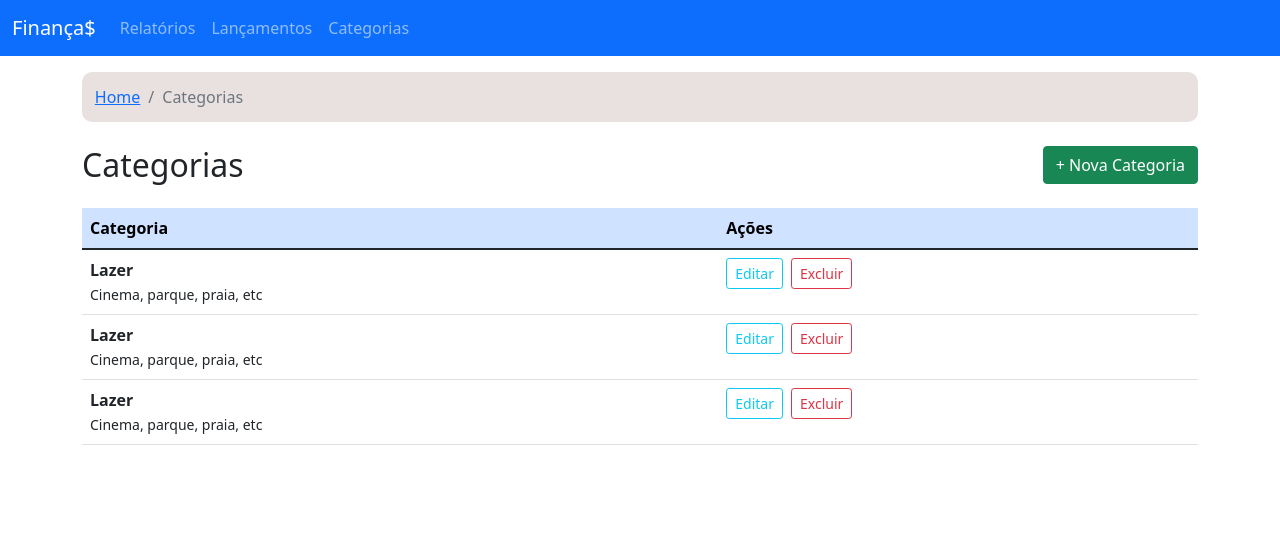
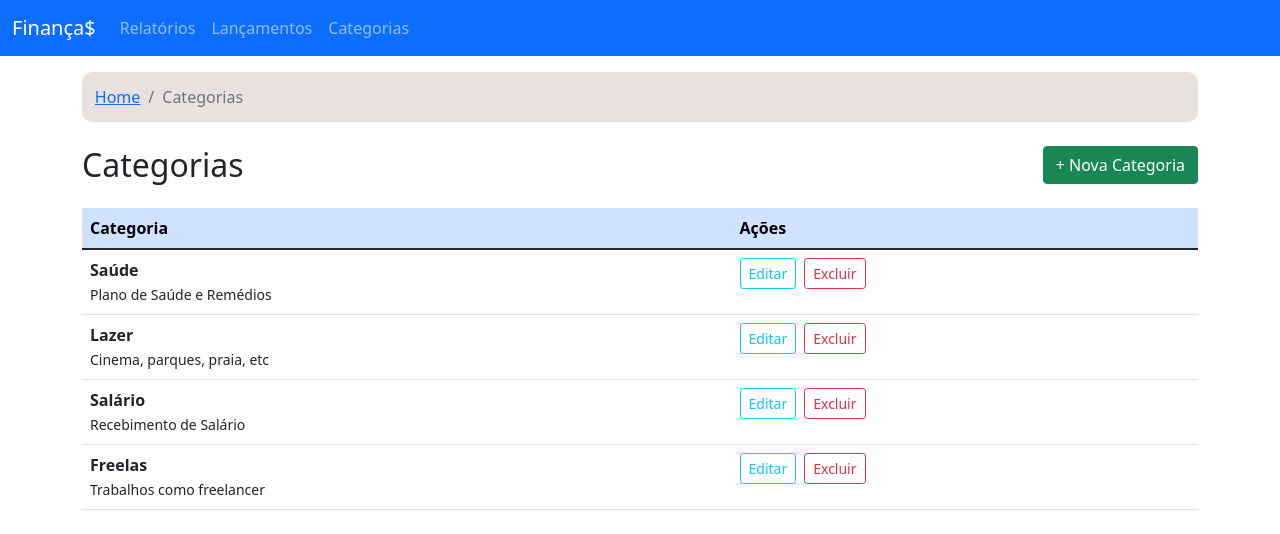
Before and after one commit to Diegobuenodesouza/crud-master-detail, an Angular app: page / in a window 1280 px wide. Shown: the top 534 px of the page. Built offline with nearby package versions, Linux system fonts and the light colour scheme; data requests are answered from the project's data file.

Commit message:
Adiciona metodos component-lista

```diff
--- a/db.json
+++ b/db.json
@@ -1,9 +1,24 @@
 {
-  "categorias":  [
-    { "id": 1, "nome": "Moradia", "descricao": "Pagamentos de Contas da Casa" },
-    { "id": 2, "nome": "Saúde", "descricao": "Plano de Saúde e Remédios" },
-    { "id": 3, "nome": "Lazer", "descricao": "Cinea, parques, praia, etc" },
-    { "id": 4, "nome": "Salário", "descricao": "Recebimento de Salário" },
-    { "id": 5, "nome": "Freelas", "descricao": "Trabalhos como freelancer" }
+  "categorias": [
+    {
+      "id": 2,
+      "nome": "Saúde",
+      "descricao": "Plano de Saúde e Remédios"
+    },
+    {
+      "id": 3,
+      "nome": "Lazer",
+      "descricao": "Cinema, parques, praia, etc"
+    },
+    {
+      "id": 4,
+      "nome": "Salário",
+      "descricao": "Recebimento de Salário"
+    },
+    {
+      "id": 5,
+      "nome": "Freelas",
+      "descricao": "Trabalhos como freelancer"
+    }
   ]
 }
--- a/src/app/app.module.ts
+++ b/src/app/app.module.ts
@@ -1,6 +1,6 @@
+import { HttpClientModule } from '@angular/common/http';
 import { NgModule } from '@angular/core';
 import { BrowserModule } from '@angular/platform-browser';
-import { HttpClientModule } from "@angular/common/http";
 
 import { AppRoutingModule } from './app-routing.module';
 import { AppComponent } from './app.component';
--- a/src/app/pages/categorias/categoria-lista/categoria-lista.component.html
+++ b/src/app/pages/categorias/categoria-lista/categoria-lista.component.html
@@ -24,35 +24,16 @@
     </tr>
   </thead>
   <tbody>
-    <tr>
-      <td><strong>Lazer</strong>
+    <tr *ngFor="let categoria of listaCategoria">
+      <td><strong>{{ categoria.nome }} </strong>
       <br>
-      <small>Cinema, parque, praia, etc</small>
+      <small>{{ categoria.descricao }}</small>
       </td>
       <td>
-        <a [routerLink]="[12, 'edit']"  class="btn btn-outline-info btn-sm me-2"> Editar</a>
-        <a  class="btn btn-outline-danger btn-sm"> Excluir</a>
+        <a [routerLink]="[categoria.id, 'edit']"  class="btn btn-outline-info btn-sm me-2"> Editar</a>
+        <a (click)="deleteCategoria(categoria)" class="btn btn-outline-danger btn-sm"> Excluir</a>
       </td>
     </tr>
-    <tr>
-      <td><strong>Lazer</strong>
-      <br>
-      <small>Cinema, parque, praia, etc</small>
-      </td>
-      <td>
-        <a [routerLink]="[12, 'edit']"  class="btn btn-outline-info btn-sm me-2"> Editar</a>
-        <a  class="btn btn-outline-danger btn-sm"> Excluir</a>
-      </td>
-    </tr>
-    <tr>
-      <td><strong>Lazer</strong>
-      <br>
-      <small>Cinema, parque, praia, etc</small>
-      </td>
-      <td>
-        <a [routerLink]="[12, 'edit']"  class="btn btn-outline-info btn-sm me-2"> Editar</a>
-        <a  class="btn btn-outline-danger btn-sm"> Excluir</a>
-      </td>
-    </tr>
+
   </tbody>
 </table>
--- a/src/app/pages/categorias/categoria-lista/categoria-lista.component.ts
+++ b/src/app/pages/categorias/categoria-lista/categoria-lista.component.ts
@@ -1,4 +1,8 @@
 import { Component, OnInit } from '@angular/core';
+import { element } from 'protractor';
+
+import { Categoria } from '../shared/categoria.model';
+import { CategoriaService } from '../shared/categoria.service';
 
 @Component({
   selector: 'app-categoria-lista',
@@ -7,9 +11,26 @@ import { Component, OnInit } from '@angular/core';
 })
 export class CategoriaListaComponent implements OnInit {
 
-  constructor() { }
+  public listaCategoria: Categoria[] = []
+
+  constructor(private service: CategoriaService) { }
 
   ngOnInit(): void {
+    this.service.getAll().subscribe(
+      (categorias) => this.listaCategoria = categorias,
+      (error) => alert('Erro ao carregar a lisa')
+    )
   }
 
+  deleteCategoria(categoria: Categoria): any{
+
+    const mustDelete = confirm("Deseja realmente excluir este item?")
+
+    if(mustDelete){
+      return this.service.delete(categoria.id).subscribe(
+        () => this.listaCategoria = this.listaCategoria.filter(element => element != categoria),
+        () => alert('Erro ao tentar excluir')
+      )
+    }
+  }
 }
--- a/src/app/pages/categorias/shared/categoria.service.ts
+++ b/src/app/pages/categorias/shared/categoria.service.ts
@@ -18,7 +18,7 @@ export class CategoriaService {
   getAll(): Observable<Categoria[]>{
     return this.http.get<Categoria[]>(this.apiPath).pipe(
       catchError(this.handleErro),
-      map(this.jsonDataToCategorias)
+      map((this.jsonDataToCategorias))
     )
   }
 
@@ -53,9 +53,7 @@ export class CategoriaService {
   // Métodos privados
 
   private jsonDataToCategorias(jsonData: any[]): Categoria[]{
-    const categorias: Categoria[] = [];
-    jsonData.forEach(element => categorias.push(this.jsonDataToCategoria(element)));
-    return categorias;
+    return jsonData as Categoria[]
   }
 
   private jsonDataToCategoria(jsonData: any): Categoria{
```
